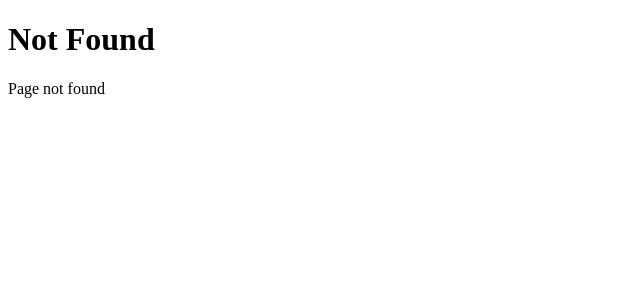
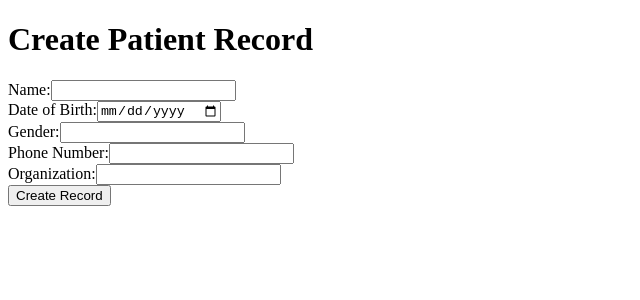
Before and after one commit to TenTen-TechForImpact/TenTen_2024, a Next.js app: page /patients in a window 1280 px wide. Before the commit this address had no page. Shown: the top 300 px of the page, without its empty margins (0-640 px from the left). Built offline with nearby package versions, Linux system fonts and the light colour scheme.

Commit message:
create patient api

```diff
--- /dev/null
+++ b/app/api/patients/route.ts
@@ -0,0 +1,60 @@
+import { NextRequest, NextResponse } from "next/server";
+import { createClient } from "@/utils/supabase/component";
+
+// Supabase 클라이언트 생성
+const supabase = createClient();
+
+export async function POST(req: NextRequest) {
+  console.log("------------------------1");
+  try {
+    // 요청 바디에서 JSON 데이터를 파싱
+    const { name, date_of_birth, gender, phone_number, organization } =
+      await req.json();
+
+    console.log("------------------------2");
+
+    // 필수 데이터가 있는지 확인
+    if (!name || !gender || !phone_number) {
+      console.log("------------------------9");
+
+      return NextResponse.json(
+        { error: "Some required fields not exist" },
+        { status: 400 }
+      );
+    }
+    console.log("------------------------3");
+
+    // Patient 테이블에 데이터 삽입
+    const { data, error } = await supabase
+      .from("Patient")
+      .insert([
+        {
+          name,
+          date_of_birth,
+          gender,
+          phone_number,
+          organization,
+        },
+      ])
+      .single(); // 삽입 후 단일 레코드 반환
+
+    // 에러 처리
+    if (error) {
+      console.error("Error inserting patient:", error.message);
+      return NextResponse.json(
+        { error: "Failed to insert patient" },
+        { status: 500 }
+      );
+    }
+
+    console.log("------------------------4");
+    // 성공적으로 삽입되면 생성된 데이터 반환
+    return NextResponse.json(data, { status: 201 });
+  } catch (err) {
+    console.error("Unexpected error:", err);
+    return NextResponse.json(
+      { error: "Invalid request data" },
+      { status: 400 }
+    );
+  }
+}
--- /dev/null
+++ b/app/patients/page.tsx
@@ -0,0 +1,137 @@
+"use client";
+
+import { useState } from "react";
+
+export default function PatientForm() {
+  const [formData, setFormData] = useState({
+    name: "",
+    date_of_birth: "",
+    gender: "",
+    phone_number: "",
+    organization: "",
+  });
+
+  const [loading, setLoading] = useState(false);
+  const [error, setError] = useState<string | null>(null);
+  const [success, setSuccess] = useState<string | null>(null);
+
+  // 입력값 변경 핸들러
+  const handleChange = (e: React.ChangeEvent<HTMLInputElement>) => {
+    const { name, value } = e.target;
+    setFormData((prevData) => ({
+      ...prevData,
+      [name]: value,
+    }));
+  };
+
+  // 폼 제출 핸들러
+  const handleSubmit = async (e: React.FormEvent) => {
+    e.preventDefault();
+    setLoading(true);
+    setError(null);
+    setSuccess(null);
+
+    try {
+      const response = await fetch("/api/patients", {
+        method: "POST",
+        headers: {
+          "Content-Type": "application/json",
+        },
+        body: JSON.stringify(formData),
+      });
+
+      if (!response.ok) {
+        throw new Error("Failed to create patient record");
+      }
+
+      const data = await response.json();
+
+      setSuccess("Patient record created successfully!");
+      setFormData({
+        name: "",
+        date_of_birth: "",
+        gender: "",
+        phone_number: "",
+        organization: "",
+      });
+    } catch (err) {
+      console.error("Error creating patient record:", err);
+      setError("Error creating patient record. Please try again.");
+    } finally {
+      setLoading(false);
+    }
+  };
+
+  return (
+    <div>
+      <h1>Create Patient Record</h1>
+      <form onSubmit={handleSubmit}>
+        <div>
+          <label>
+            Name:
+            <input
+              type="text"
+              name="name"
+              value={formData.name}
+              onChange={handleChange}
+              required
+            />
+          </label>
+        </div>
+        <div>
+          <label>
+            Date of Birth:
+            <input
+              type="date"
+              name="date_of_birth"
+              value={formData.date_of_birth}
+              onChange={handleChange}
+              required
+            />
+          </label>
+        </div>
+        <div>
+          <label>
+            Gender:
+            <input
+              type="text"
+              name="gender"
+              value={formData.gender}
+              onChange={handleChange}
+              required
+            />
+          </label>
+        </div>
+        <div>
+          <label>
+            Phone Number:
+            <input
+              type="tel"
+              name="phone_number"
+              value={formData.phone_number}
+              onChange={handleChange}
+              required
+            />
+          </label>
+        </div>
+        <div>
+          <label>
+            Organization:
+            <input
+              type="text"
+              name="organization"
+              value={formData.organization}
+              onChange={handleChange}
+              required
+            />
+          </label>
+        </div>
+        <button type="submit" disabled={loading}>
+          {loading ? "Submitting..." : "Create Record"}
+        </button>
+      </form>
+      {error && <p style={{ color: "red" }}>{error}</p>}
+      {success && <p style={{ color: "green" }}>{success}</p>}
+    </div>
+  );
+}
```
